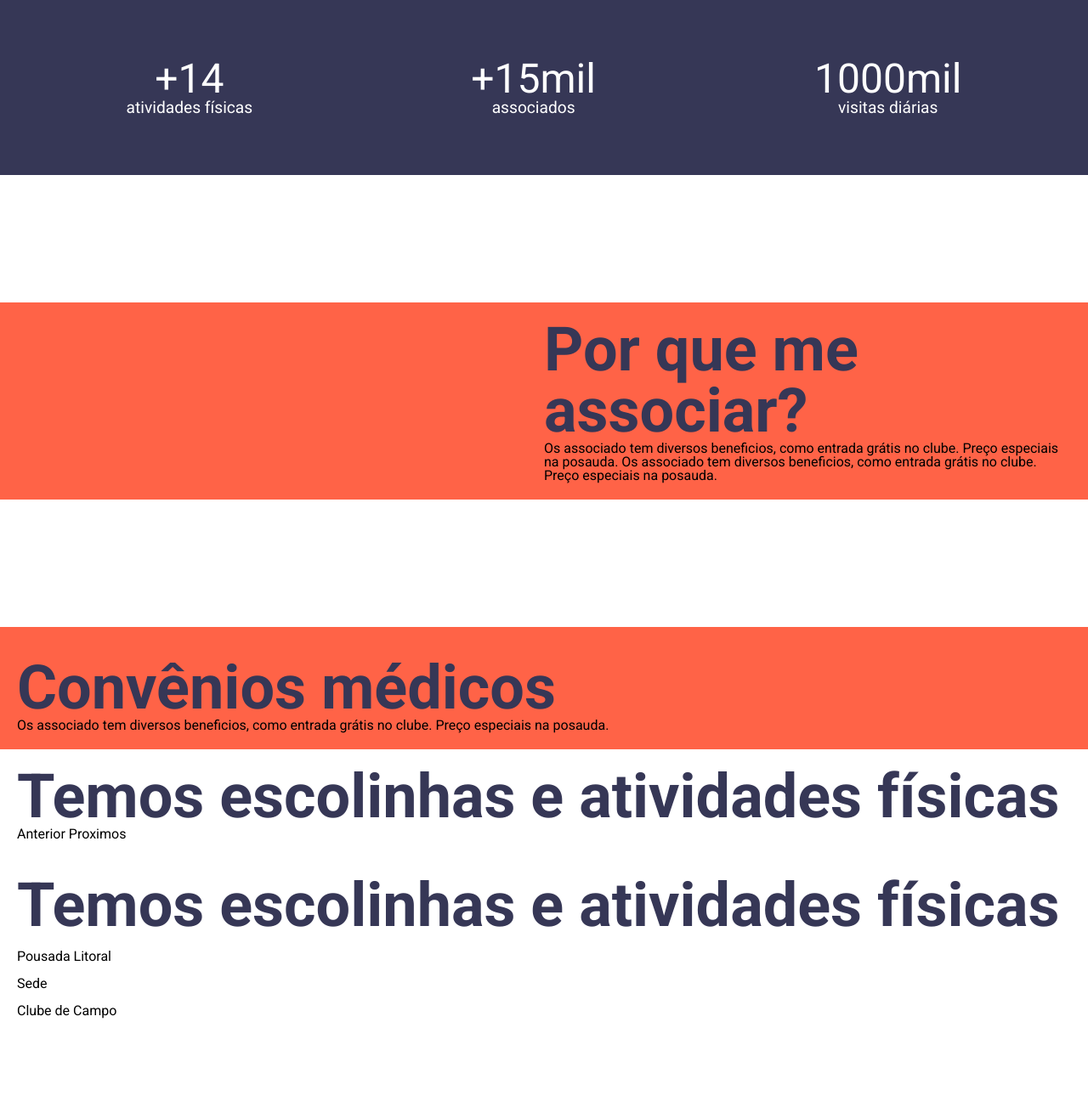
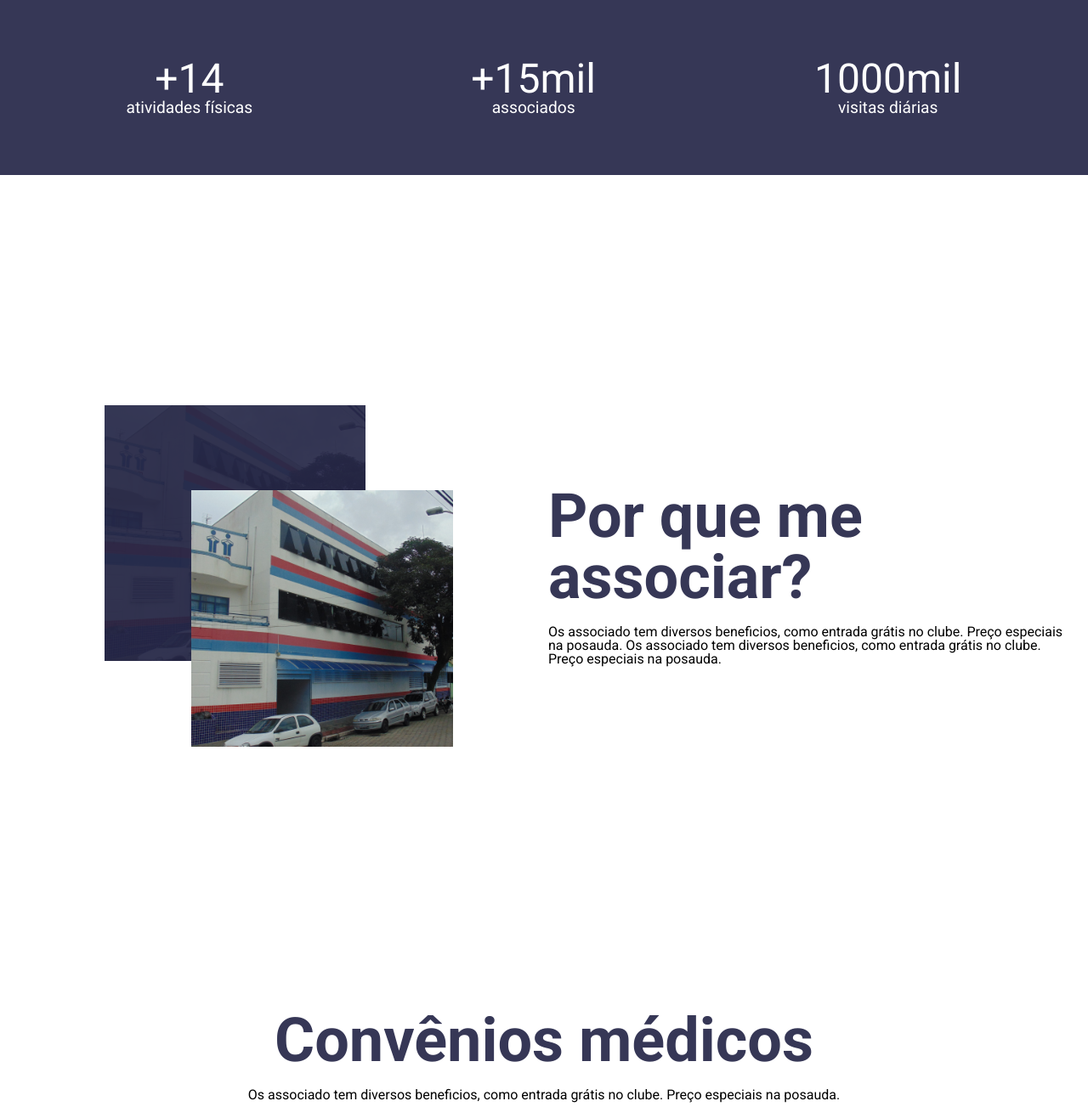
Before and after one commit to daniloaugusto9101/site-assem, a PHP site: page / in a window 1280 px wide. Shown: the part 1521-2837 px from the top of the page at 85% size. Run offline with PHP 8.4, Linux system fonts and the light colour scheme.

Commit message:
CSS chamada concluido

```diff
--- a/assets/sass/chamada.sass
+++ b/assets/sass/chamada.sass
@@ -3,7 +3,37 @@
 .chamada
     width: 100%
     margin-top: 150px
-    background-color: tomato
+    // background-color: tomato
     &__container
+        // background-color: blueviolet
         display: grid
-        grid-template-columns: repeat(2, 1fr)
+        gap: 10px
+        grid-template-columns: repeat(auto-fit, minmax(200px, 1fr))
+    &__col
+        display: flex
+        align-items: center
+        justify-content: center
+        // background-color: brown
+        flex-direction: column
+        gap: 20px
+    &__col:nth-child(2)
+        // fle
+    &__imagens
+        // background-color: gray
+        display: grid
+        grid-template-columns: repeat(6, 1fr)
+        grid-template-rows: repeat(6, 1fr)
+    &__img
+        width: 100%
+    &__img:nth-child(1)
+        grid-column: 2/5
+        grid-row: 2/5
+    &__img:nth-child(2)
+        grid-column: 2/5
+        grid-row: 2/5
+        background-color: variables.$primeira-cor-dark
+        opacity: 90%
+    &__img:nth-child(3)
+        grid-column: 3/6
+        grid-row: 3/6
+        z-index: 99999
--- a/assets/sass/class_padrao.sass
+++ b/assets/sass/class_padrao.sass
@@ -2,9 +2,6 @@
 
 @use 'variables'
 
-body
-    position: relative
-    display: grid
 
 .container
     max-width: 1280px
@@ -24,5 +21,3 @@ body
     font-size: 4.5em
     font-weight: 700
     color: variables.$primeira-cor
-
-// Fim classe padrao
--- a/index.html
+++ b/index.html
@@ -15,13 +15,14 @@
 
     <!-- Inicio do CSS -->
     <link rel="stylesheet" href="style.css">
+    <!-- <link rel="stylesheet" href="style.css"> -->
     <!-- Fim do CSS -->
 
     <title>ASSEM</title>
 </head>
 
 <body>
-    <header class="header">
+    <!-- <header class="header">
         <div class="container header__container">
             <div class="logo">
                 <a href="/" class="logo__link">
@@ -49,7 +50,7 @@
                 </ul>
             </nav>
         </div>
-    </header>
+    </header> -->
 
     <section class="destaque">
         <div class="container destaque__container">
@@ -63,7 +64,9 @@
     </section>
 
     <div class="busca">
-        <svg class="busca__ico"xmlns="http://www.w3.org/2000/svg" viewBox="0 0 512 512"><!--! Font Awesome Pro 6.3.0 by @fontawesome - https://fontawesome.com License - https://fontawesome.com/license (Commercial License) Copyright 2023 Fonticons, Inc. --><path d="M416 208c0 45.9-14.9 88.3-40 122.7L502.6 457.4c12.5 12.5 12.5 32.8 0 45.3s-32.8 12.5-45.3 0L330.7 376c-34.4 25.2-76.8 40-122.7 40C93.1 416 0 322.9 0 208S93.1 0 208 0S416 93.1 416 208zM208 352a144 144 0 1 0 0-288 144 144 0 1 0 0 288z"/></svg>
+        <svg class="busca__ico"xmlns="http://www.w3.org/2000/svg" viewBox="0 0 512 512">
+            <!--! Font Awesome Pro 6.3.0 by @fontawesome - https://fontawesome.com License - https://fontawesome.com/license (Commercial License) Copyright 2023 Fonticons, Inc. -->
+            <path d="M416 208c0 45.9-14.9 88.3-40 122.7L502.6 457.4c12.5 12.5 12.5 32.8 0 45.3s-32.8 12.5-45.3 0L330.7 376c-34.4 25.2-76.8 40-122.7 40C93.1 416 0 322.9 0 208S93.1 0 208 0S416 93.1 416 208zM208 352a144 144 0 1 0 0-288 144 144 0 1 0 0 288z"/></svg>
         <input type="text" class="busca__input" placeholder="Buscar no site">
     </div>
 
@@ -134,11 +137,14 @@
         </div>
     </section>
 
-    <section class="chamada">
+    <div class="chamada">
         <div class="container chamada__container">
             <div class="chamada__col">
-                <img src="" alt="">
-                <img src="" alt="">
+                <div class="chamada__imagens">
+                    <img src="assets/img/sede2.jpg" alt="" class="chamada__img">
+                    <div class="chamada__img"></div>
+                    <img src="assets/img/sede2.jpg" alt="" class="chamada__img">
+                </div>
             </div>
             <div class="chamada__col">
                 <h2 class="tituloHr">Por que me associar?</h2>
@@ -148,7 +154,29 @@
                 </p>
             </div>
         </div>
-    </section>
+    </div>
+
+
+
+    <!-- <section class="chamada">
+        <div class="container chamada__container">
+
+            <div class="chamada__col">
+                <div class="meio">
+                    <img src="assets/img/sede2.jpg" alt="" class="conteudo">
+                    <img src="assets/img/sede2.jpg" alt="" class="conteudo">
+                </div>
+            </div>
+
+            <div class="chamada__col">
+                <h2 class="tituloHr">Por que me associar?</h2>
+                <p class="chamada__texto">
+                    Os associado tem diversos beneficios, como entrada grátis no clube. Preço especiais na posauda.
+                    Os associado tem diversos beneficios, como entrada grátis no clube. Preço especiais na posauda.
+                </p>
+            </div>
+        </div>
+    </section> -->
 
     <section class="chamada">
         <div class="container">
--- a/style.css
+++ b/style.css
@@ -55,11 +55,6 @@ table {
 
 img {
   width: 100%;
-}
-
-body {
-  position: relative;
-  display: grid;
 }
 
 .container {
@@ -266,11 +261,41 @@ body {
 .chamada {
   width: 100%;
   margin-top: 150px;
-  background-color: tomato;
 }
 .chamada__container {
   display: grid;
-  grid-template-columns: repeat(2, 1fr);
+  gap: 10px;
+  grid-template-columns: repeat(auto-fit, minmax(200px, 1fr));
+}
+.chamada__col {
+  display: flex;
+  align-items: center;
+  justify-content: center;
+  flex-direction: column;
+  gap: 20px;
+}
+.chamada__imagens {
+  display: grid;
+  grid-template-columns: repeat(6, 1fr);
+  grid-template-rows: repeat(6, 1fr);
+}
+.chamada__img {
+  width: 100%;
+}
+.chamada__img:nth-child(1) {
+  grid-column: 2/5;
+  grid-row: 2/5;
+}
+.chamada__img:nth-child(2) {
+  grid-column: 2/5;
+  grid-row: 2/5;
+  background-color: #252646;
+  opacity: 90%;
+}
+.chamada__img:nth-child(3) {
+  grid-column: 3/6;
+  grid-row: 3/6;
+  z-index: 99999;
 }
 
 /*# sourceMappingURL=style.css.map */
```
Also changed, not shown: assets/img/praia.jpeg (added), assets/img/sede.jpg (added), assets/img/sede2.jpg (added), assets/sass/style.sass (line endings or trailing spaces), 2 other files.
